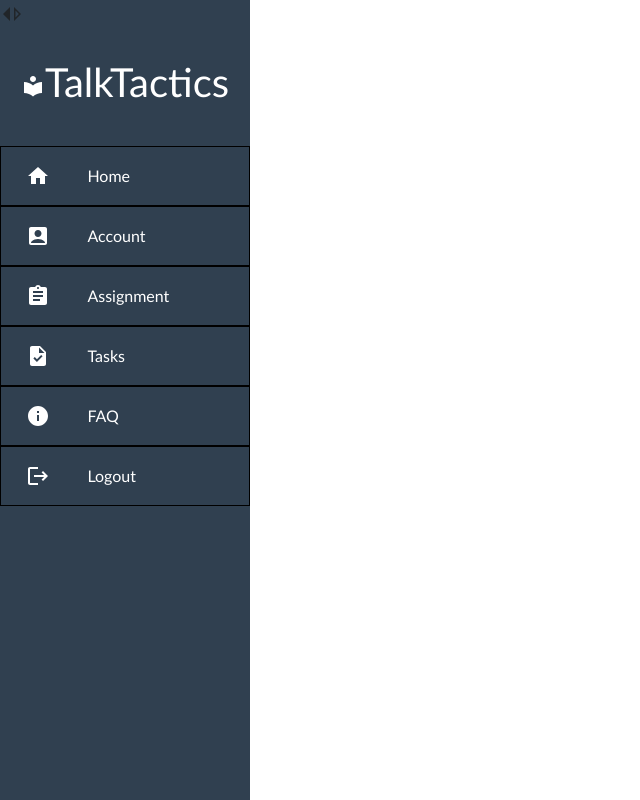
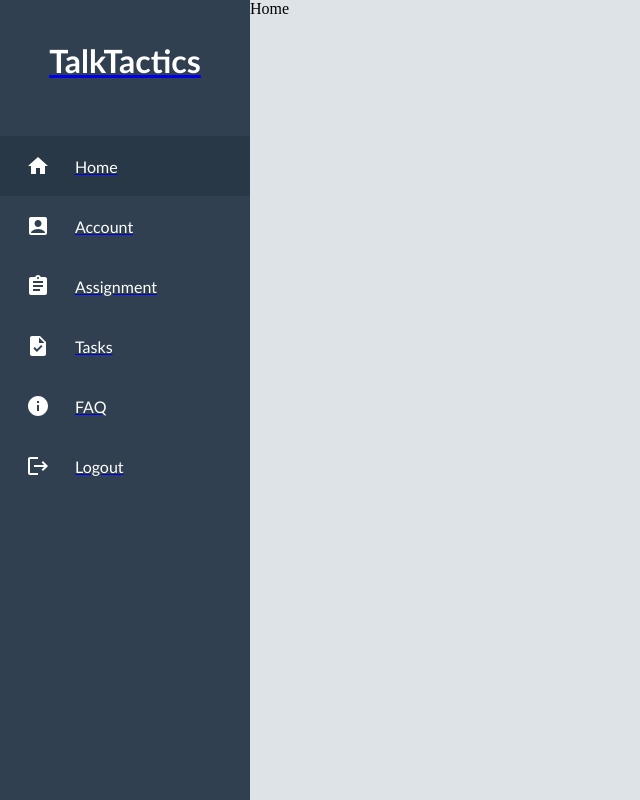
Before and after one commit to PiotrPabichCode/talk-tactics-backend-springboot, a React (Create React App) app: page / in a window 1280 px wide. Shown: the whole page, without its empty margins (0-640 px from the left). Built offline with nearby package versions, Linux system fonts and the light colour scheme.

Commit message:
Created routing between pages

```diff
--- a/src/App.css
+++ b/src/App.css
@@ -1,12 +1,17 @@
 .App {
   width: 100vw;
   height: 100vh;
+  display: flex;
+  flex-direction: row;
+  background-color: #dee3e7;
 }
 
 body {
   margin: 0;
   padding: 0;
 }
+
+/* Sidebar */
 
 .Sidebar {
   height: 100%;
@@ -43,7 +48,6 @@ body {
 .SidebarList .row {
   width: 100%;
   height: 60px;
-  border: 1px solid black;
   list-style-type: none;
   margin: 0%;
   color: white;
@@ -78,3 +82,11 @@ body {
   position: relative;
   right: 0;
 }
+
+/* Navbar */
+
+.Navbar {
+  width: 100%;
+  height: 100px;
+  /* background-color: #293846; */
+}
--- a/src/App.js
+++ b/src/App.js
@@ -1,12 +1,27 @@
 import "./App.css";
 import React from "react";
-import "../node_modules/bootstrap/dist/css/bootstrap.min.css";
-import Sidebar from "./layout/Sidebar";
+import Sidebar from "./components/Sidebar";
+import { BrowserRouter, Route, Routes } from "react-router-dom";
+import Home from "./pages/Home";
+import Account from "./pages/Account";
+import Faq from "./pages/Faq";
+import Tasks from "./pages/Tasks";
+import Assignment from "./pages/Assignment";
 
 function App() {
   return (
     <div className="App">
-      <Sidebar />
+      <BrowserRouter>
+        <Sidebar />
+
+        <Routes>
+          <Route path="/" element={<Home />} />
+          <Route path="/account" element={<Account />} />
+          <Route path="/assignment" element={<Assignment />} />
+          <Route path="/faq" element={<Faq />} />
+          <Route path="/tasks" element={<Tasks />} />
+        </Routes>
+      </BrowserRouter>
     </div>
   );
 }
--- /dev/null
+++ b/src/components/Sidebar.js
@@ -0,0 +1,38 @@
+import React from "react";
+import "../App.css";
+import { SidebarData } from "./SidebarData";
+import LocalLibraryIcon from "@mui/icons-material/LocalLibrary";
+import SwitchLeftIcon from "@mui/icons-material/SwitchLeft";
+import SwitchRightIcon from "@mui/icons-material/SwitchRight";
+import { Link } from "react-router-dom";
+
+function Sidebar() {
+  return (
+    <>
+      <div className="Sidebar">
+        <Link to={"/"}>
+          <div className="logo">
+            <h1>TalkTactics</h1>
+          </div>
+        </Link>
+        <ul className="SidebarList">
+          {SidebarData.map((val, key) => {
+            return (
+              <Link to={val.link}>
+                <li
+                  key={key}
+                  className="row"
+                  id={window.location.pathname == val.link ? "active" : ""}>
+                  <div id="icon">{val.icon}</div>{" "}
+                  <div id="title">{val.title}</div>
+                </li>
+              </Link>
+            );
+          })}
+        </ul>
+      </div>
+    </>
+  );
+}
+
+export default Sidebar;
--- a/src/layout/SidebarData.js
+++ b/src/components/SidebarData.js
@@ -10,7 +10,7 @@ export const SidebarData = [
   {
     title: "Home",
     icon: <HomeIcon />,
-    link: "/home",
+    link: "/",
   },
   {
     title: "Account",
--- a/src/layout/Navbar.js
+++ /dev/null
@@ -1,5 +0,0 @@
-import React from "react";
-
-export default function MyNavbar() {
-  return <h1>1</h1>;
-}
--- a/src/layout/Sidebar.js
+++ /dev/null
@@ -1,45 +0,0 @@
-import React from "react";
-import "../App.css";
-import { SidebarData } from "./SidebarData";
-import LocalLibraryIcon from "@mui/icons-material/LocalLibrary";
-import SwitchLeftIcon from "@mui/icons-material/SwitchLeft";
-import SwitchRightIcon from "@mui/icons-material/SwitchRight";
-
-function Sidebar() {
-  return (
-    <>
-      <div className="Sidebar">
-        <div className="toggle-sidebar">
-          <SwitchRightIcon />
-        </div>
-        <div className="logo">
-          <LocalLibraryIcon></LocalLibraryIcon>
-          <h1
-            onClick={() => {
-              window.location.pathname = "/";
-            }}>
-            TalkTactics
-          </h1>
-        </div>
-        <ul className="SidebarList">
-          {SidebarData.map((val, key) => {
-            return (
-              <li
-                key={key}
-                className="row"
-                id={window.location.pathname == val.link ? "active" : ""}
-                onClick={() => {
-                  window.location.pathname = val.link;
-                }}>
-                <div id="icon">{val.icon}</div>{" "}
-                <div id="title">{val.title}</div>
-              </li>
-            );
-          })}
-        </ul>
-      </div>
-    </>
-  );
-}
-
-export default Sidebar;
--- /dev/null
+++ b/src/pages/Account.js
@@ -0,0 +1,7 @@
+import React from "react";
+
+function Account() {
+  return <div>Account</div>;
+}
+
+export default Account;
--- /dev/null
+++ b/src/pages/Assignment.js
@@ -0,0 +1,7 @@
+import React from "react";
+
+function Assignment() {
+  return <div>Assignment</div>;
+}
+
+export default Assignment;
--- /dev/null
+++ b/src/pages/Faq.js
@@ -0,0 +1,7 @@
+import React from "react";
+
+function Faq() {
+  return <div>Faq</div>;
+}
+
+export default Faq;
--- a/src/pages/Home.js
+++ b/src/pages/Home.js
@@ -0,0 +1,7 @@
+import React from "react";
+
+function Home() {
+  return <div>Home</div>;
+}
+
+export default Home;
--- /dev/null
+++ b/src/pages/Tasks.js
@@ -0,0 +1,7 @@
+import React from "react";
+
+function Tasks() {
+  return <div>Tasks</div>;
+}
+
+export default Tasks;
```
Also changed, not shown: src/components/Navbar.js (added, +16 -0 lines).
